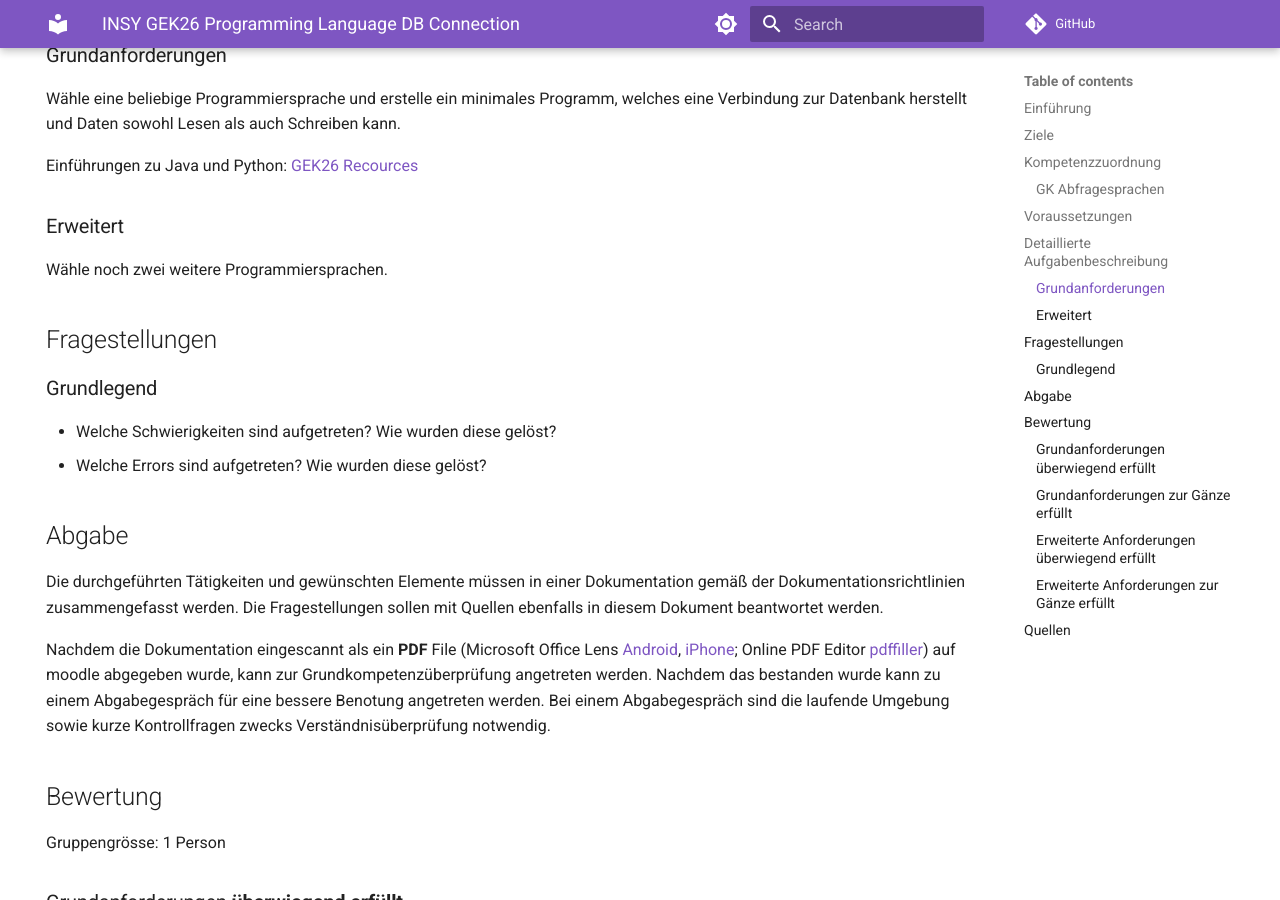
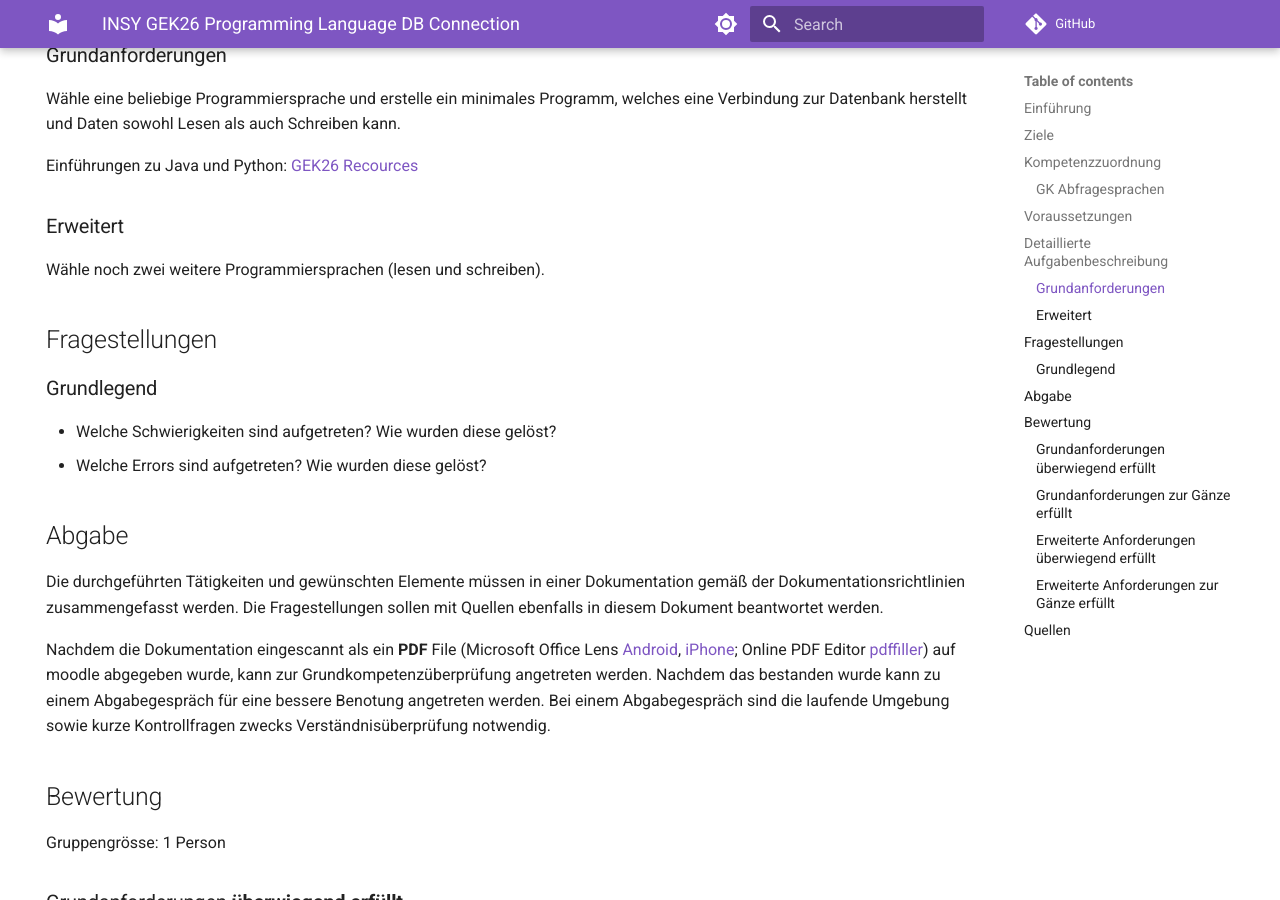
Before and after one commit to TGM-HIT/insy-exercises, an MkDocs documentation site: the page built from docs/2.Semester/26_Programming_Languages/TASK.md, in a window 1280 px wide and 900 px high, scrolled down 830 px. Built offline with MkDocs 1.6.1 and Material for MkDocs 9.7.7, drawn with Linux system fonts in a browser that asks for light colours; comment, search, counter and statistics services are not loaded.

Commit message:
ek lesen und schreiben

```diff
--- a/docs/2.Semester/26_Programming_Languages/TASK.md
+++ b/docs/2.Semester/26_Programming_Languages/TASK.md
@@ -36,7 +36,7 @@ Einführungen zu Java und Python: [GEK26 Recources](https://github.com/TGM-HIT/i
 
 ### Erweitert
 
-Wähle noch zwei weitere Programmiersprachen.
+Wähle noch zwei weitere Programmiersprachen (lesen und schreiben).
 
 
 ## Fragestellungen
```
